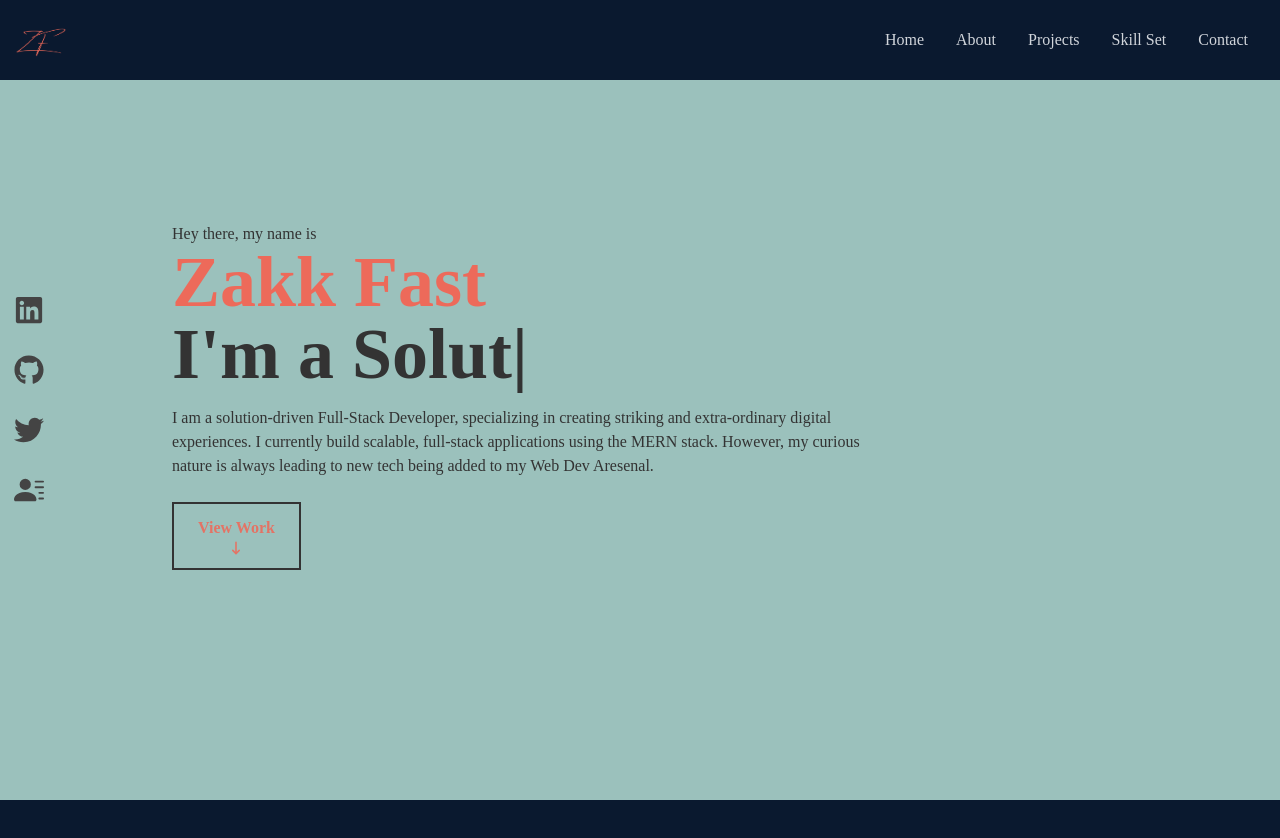
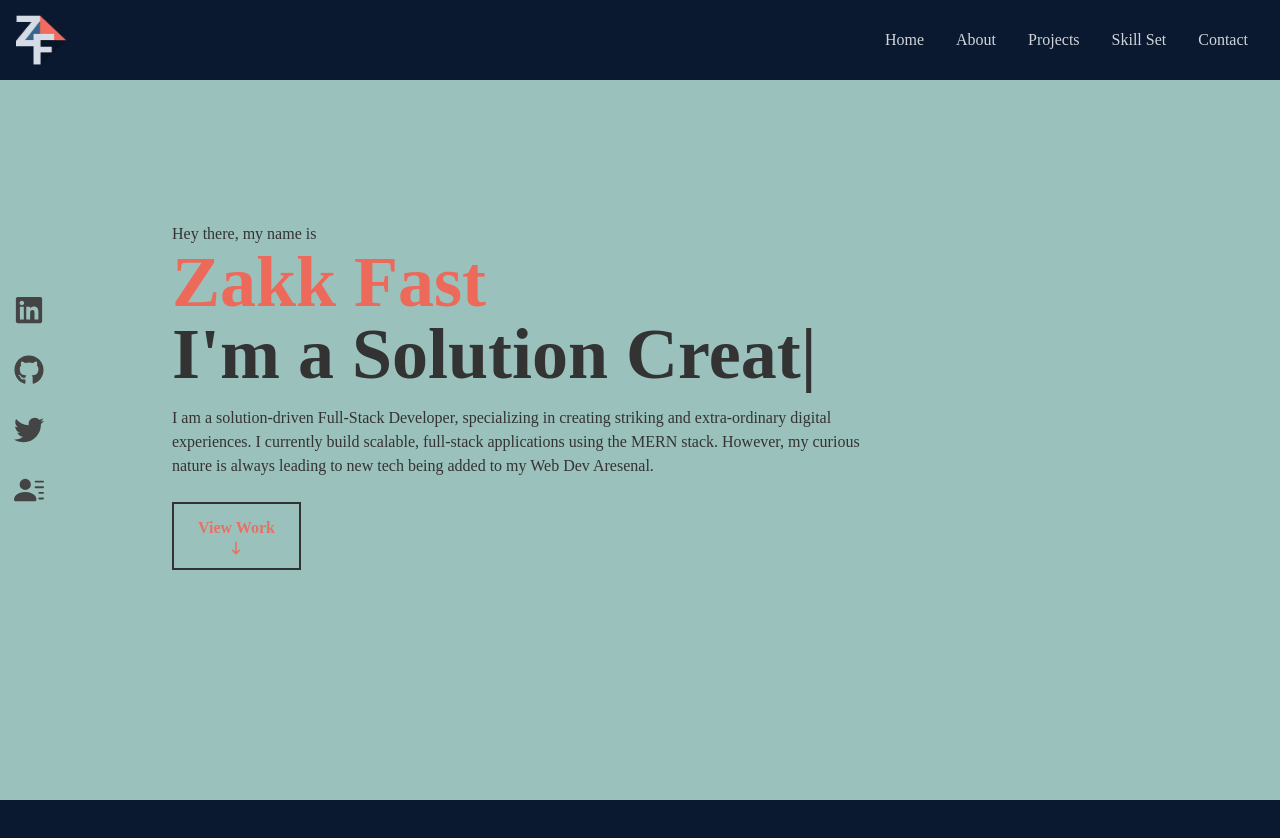
Before and after one commit to ZakkFast/Portfoliov3, a React (Create React App) app: page / in a window 1280 px wide. Shown: the top 838 px of the page. Built offline with nearby package versions, Linux system fonts and the light colour scheme.

Commit message:
added new logo

```diff
--- a/src/components/Home.jsx
+++ b/src/components/Home.jsx
@@ -16,7 +16,7 @@ const Home = () => {
           I'm a&nbsp;
           <Typed
           strings={['Full Stack Developer', 'Solution Creator', 'Problem Solver', 'Web Developer']}
-          typeSpeed={120}
+          typeSpeed={90}
           backSpeed={60}
           loop />
         </h2>
--- a/src/components/Navbar.jsx
+++ b/src/components/Navbar.jsx
@@ -7,7 +7,7 @@ import {
   FaTwitter,
 } from 'react-icons/fa';
 import { BsFillPersonLinesFill } from 'react-icons/bs';
-import logo from '../assets/logo.png';
+import logo2 from '../assets/logo2.png';
 import { Link } from 'react-scroll';
 
 const Navbar = () => {
@@ -18,7 +18,7 @@ const Navbar = () => {
     <div className="fixed w-full h-[80px] flex justify-between items-center px-4 bg-[#0a192f] text-gray-300">
         <div>
       <Link to="home" smooth={true} duration={500}>
-          <img className="cursor-pointer" src={logo} alt="logo" style={{ width: '50px' }} />
+          <img className="cursor-pointer" src={logo2} alt="logo" style={{ width: '50px' }} />
       </Link>
         </div>
       {/* Nav-links */}
```
Also changed, not shown: src/assets/logo2.png (added).
